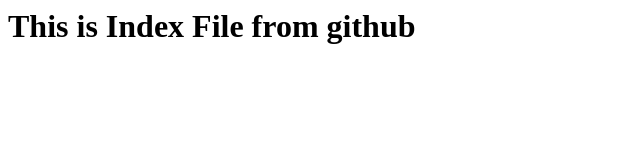
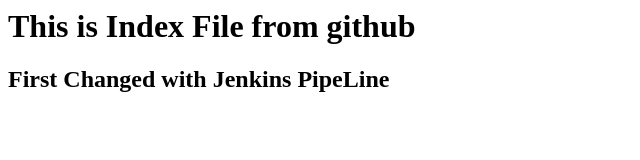
Before and after one commit to lionitesh10/myweb, a plain HTML site: page index.html in a window 1280 px wide. Shown: the whole page, without its empty margins (0-640 px from the left). Drawn offline with Linux system fonts and the light colour scheme.

Commit message:
[Updated h2 File]

```diff
--- a/index.html
+++ b/index.html
@@ -1 +1,2 @@
 <h1> This is Index File from github  </h1>
+<h2>First Changed with Jenkins PipeLine </h2>
```
